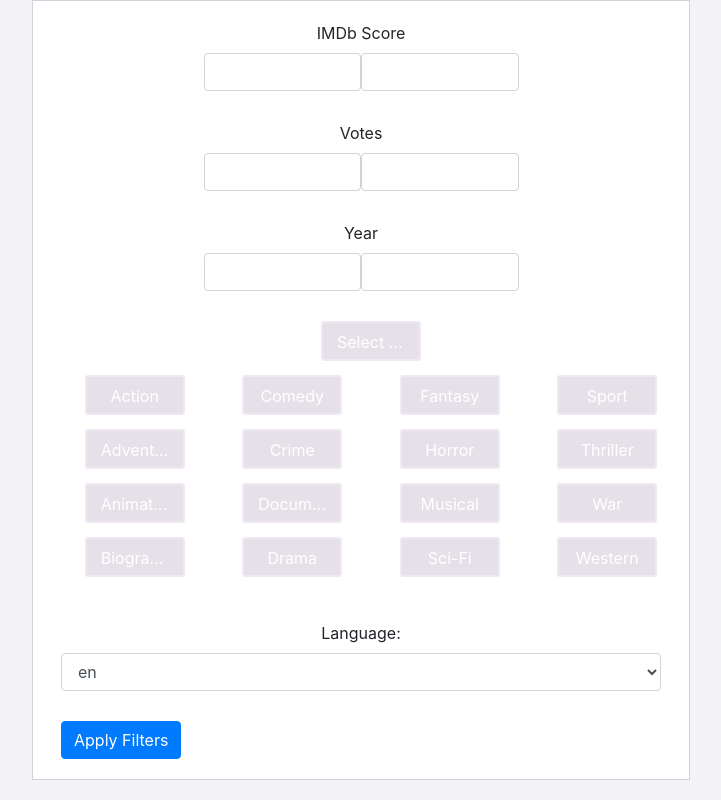
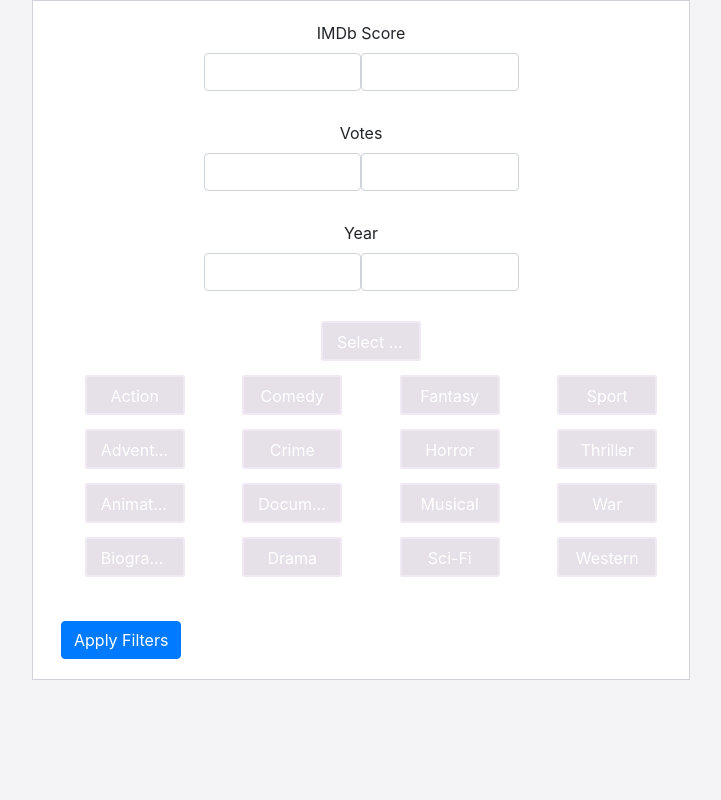
Before and after one commit to bharm16/nextreel-lite, a Python web app: template templates/set_filters.html in a window 1280 px wide. Shown: the whole page, without its empty margins (279-1000 px from the left). Run offline with Jinja, Linux system fonts and the light colour scheme; the template is opened without the code that fills it, so the values that code supplies are empty; some libraries are stand-ins or nearby versions.

Commit message:
removed language dropdown from set_filters.html

```diff
--- a/templates/set_filters.html
+++ b/templates/set_filters.html
@@ -105,12 +105,13 @@
 
 
 
-
-        .language-dropdown {
-            width: 100%;  /* You can set this to any value that suits your design */
-            align-items: center;  /* Center text vertically */
-            justify-content: center;
-        }
+        {##}
+        {#.language-dropdown {#}
+        {#    width: 100%;  /* You can set this to any value that suits your design */#}
+        {#    align-items: center;  /* Center text vertically */#}
+        {#    justify-content: center;#}
+        {#
+{#        #}
 
         /* Add these styles to make the checkboxes the same size */
         .check span {
@@ -373,22 +374,6 @@
 
 
 
-                <div class="row justify-content-center no-gap mb-30">
-                    <div class="col-12 text-center">
-                        <label for="language">Language:</label>
-
-                        <select class="form-control language-dropdown" id="language" name="language">
-                            <option value="en">en</option>
-                            <option value="es">es</option>
-                            <option value="fr">fr</option>
-
-                            <!-- Add more languages here -->
-                        </select>
-                    </div>
-                </div>
-
-
-
 
 
 
```
